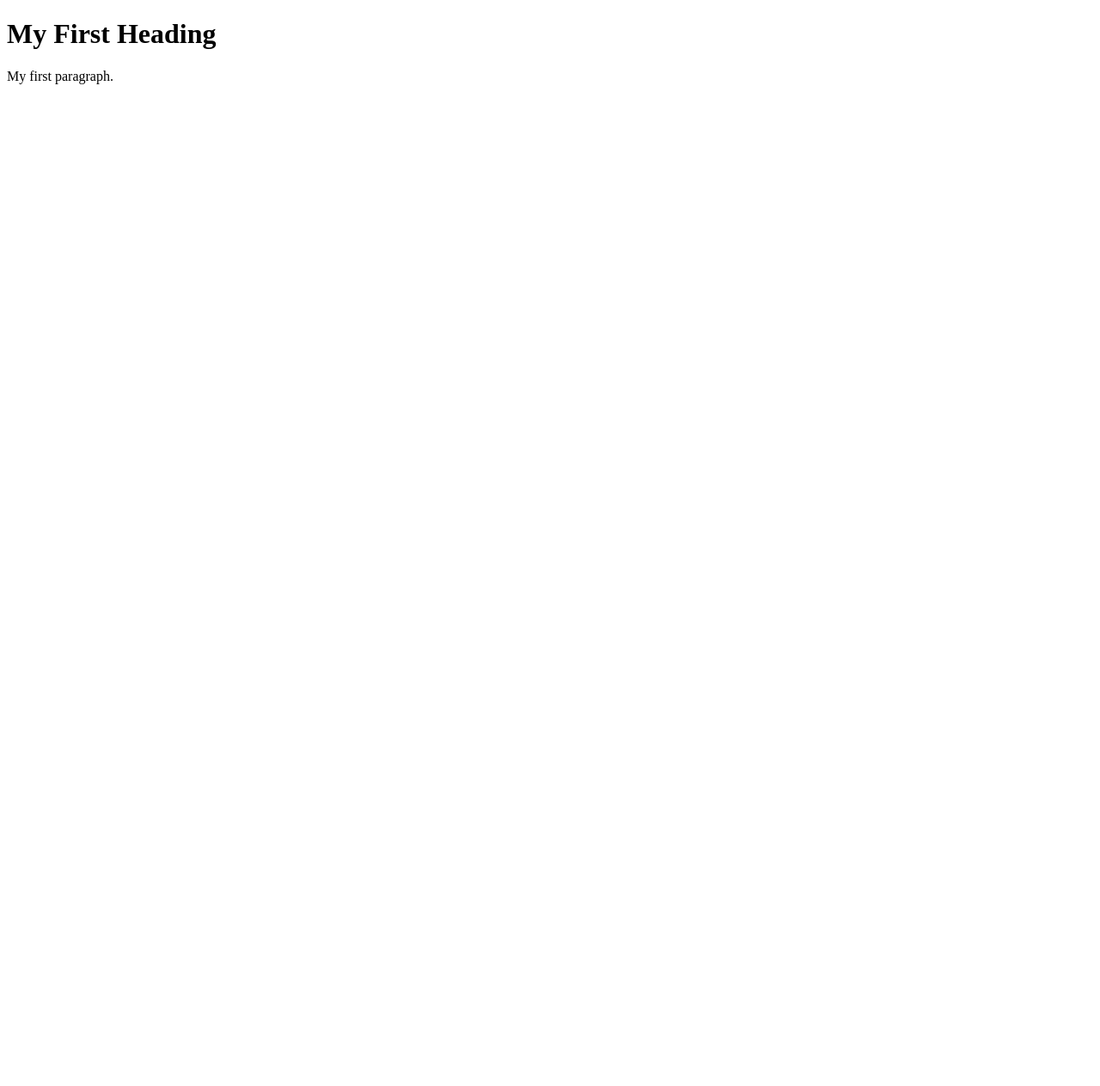
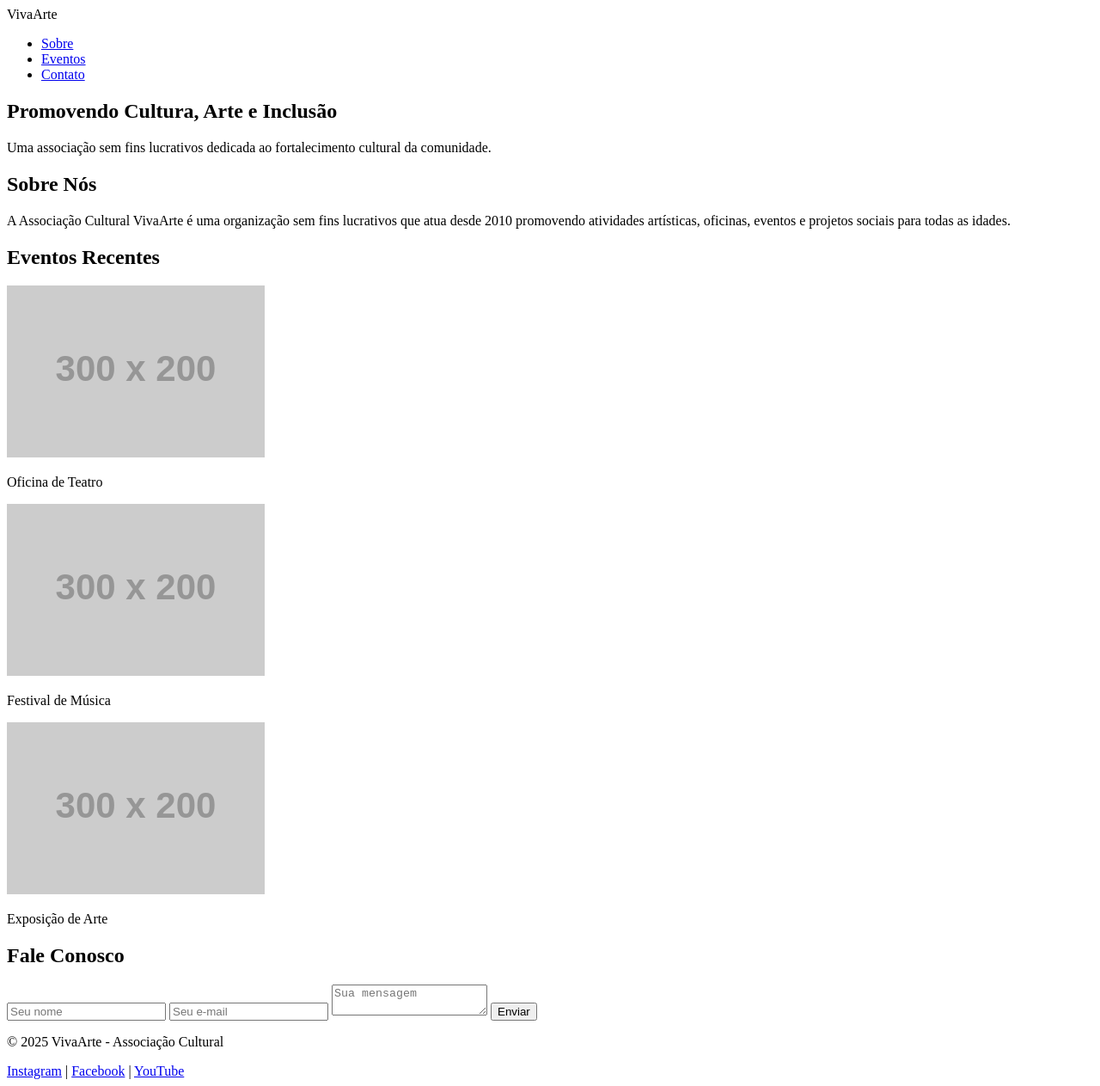
Before and after one commit to Carninhas/share-world, a plain HTML site: page index.html in a window 1280 px wide. Shown: the whole page at 86% size. Before the commit the page ends 800 px from the top, so only its background shows below. Drawn offline with Linux system fonts and the light colour scheme; placeholder pictures from the web are drawn by us.

Commit message:
Update index.html

```diff
--- a/index.html
+++ b/index.html
@@ -1,9 +1,64 @@
 <!DOCTYPE html>
-<html>
+<html lang="pt-br">
+<head>
+    <meta charset="UTF-8" />
+    <meta name="viewport" content="width=device-width, initial-scale=1.0"/>
+    <title>Associação Cultural VivaArte</title>
+    <link rel="stylesheet" href="style.css"/>
+</head>
 <body>
+    <header>
+        <div class="logo">VivaArte</div>
+        <nav>
+            <ul>
+                <li><a href="#sobre">Sobre</a></li>
+                <li><a href="#eventos">Eventos</a></li>
+                <li><a href="#contato">Contato</a></li>
+            </ul>
+        </nav>
+    </header>
 
-<h1>My First Heading</h1>
-<p>My first paragraph.</p>
+    <section class="hero">
+        <h1>Promovendo Cultura, Arte e Inclusão</h1>
+        <p>Uma associação sem fins lucrativos dedicada ao fortalecimento cultural da comunidade.</p>
+    </section>
 
+    <section id="sobre" class="sobre">
+        <h2>Sobre Nós</h2>
+        <p>
+            A Associação Cultural VivaArte é uma organização sem fins lucrativos que atua desde 2010 promovendo atividades artísticas, oficinas, eventos e projetos sociais para todas as idades.
+        </p>
+    </section>
+
+    <section id="eventos" class="eventos">
+        <h2>Eventos Recentes</h2>
+        <div class="galeria">
+            <div class="evento"><img src="https://via.placeholder.com/300x200" alt="Evento 1"/><p>Oficina de Teatro</p></div>
+            <div class="evento"><img src="https://via.placeholder.com/300x200" alt="Evento 2"/><p>Festival de Música</p></div>
+            <div class="evento"><img src="https://via.placeholder.com/300x200" alt="Evento 3"/><p>Exposição de Arte</p></div>
+        </div>
+    </section>
+
+    <section id="contato" class="contato">
+        <h2>Fale Conosco</h2>
+        <form id="formContato">
+            <input type="text" placeholder="Seu nome" required/>
+            <input type="email" placeholder="Seu e-mail" required/>
+            <textarea placeholder="Sua mensagem" required></textarea>
+            <button type="submit">Enviar</button>
+        </form>
+        <p id="mensagemEnviada"></p>
+    </section>
+
+    <footer>
+        <p>&copy; 2025 VivaArte - Associação Cultural</p>
+        <div class="redes">
+            <a href="#">Instagram</a> |
+            <a href="#">Facebook</a> |
+            <a href="#">YouTube</a>
+        </div>
+    </footer>
+
+    <script src="script.js"></script>
 </body>
 </html>
```
